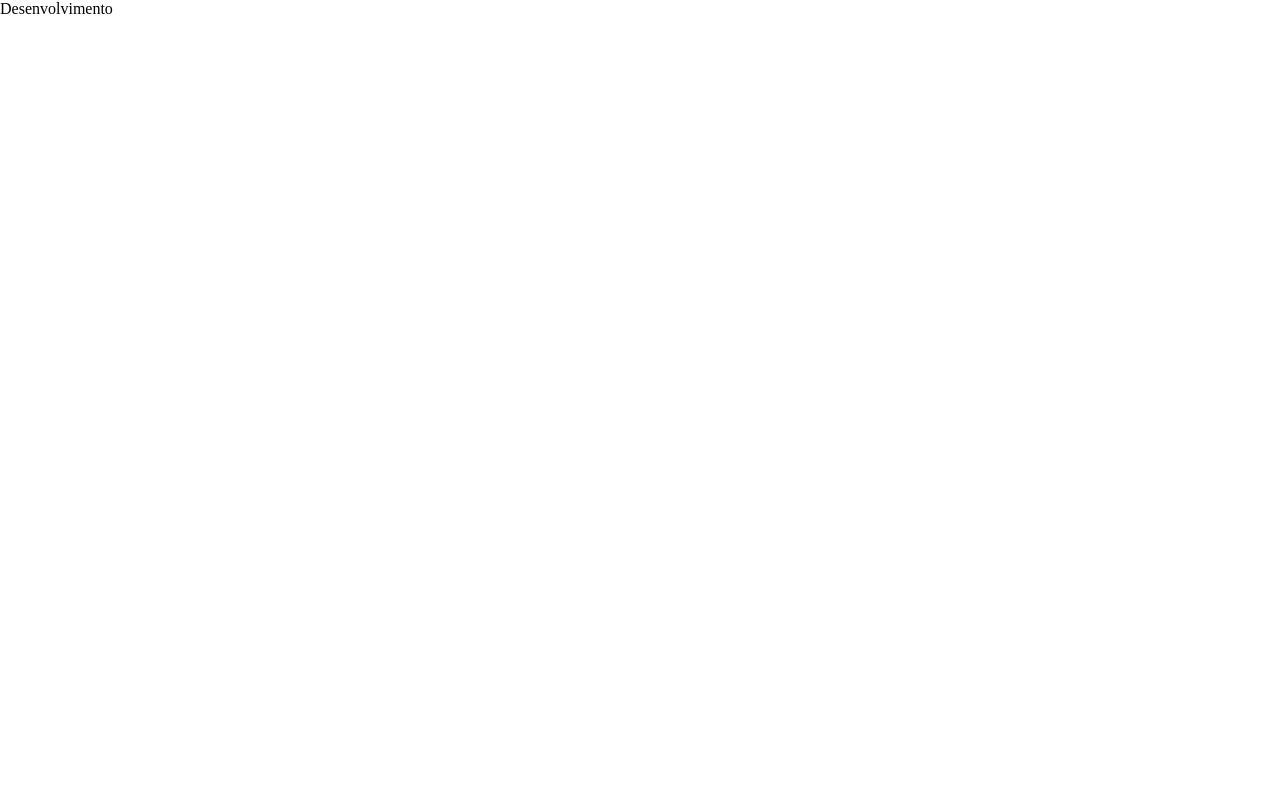
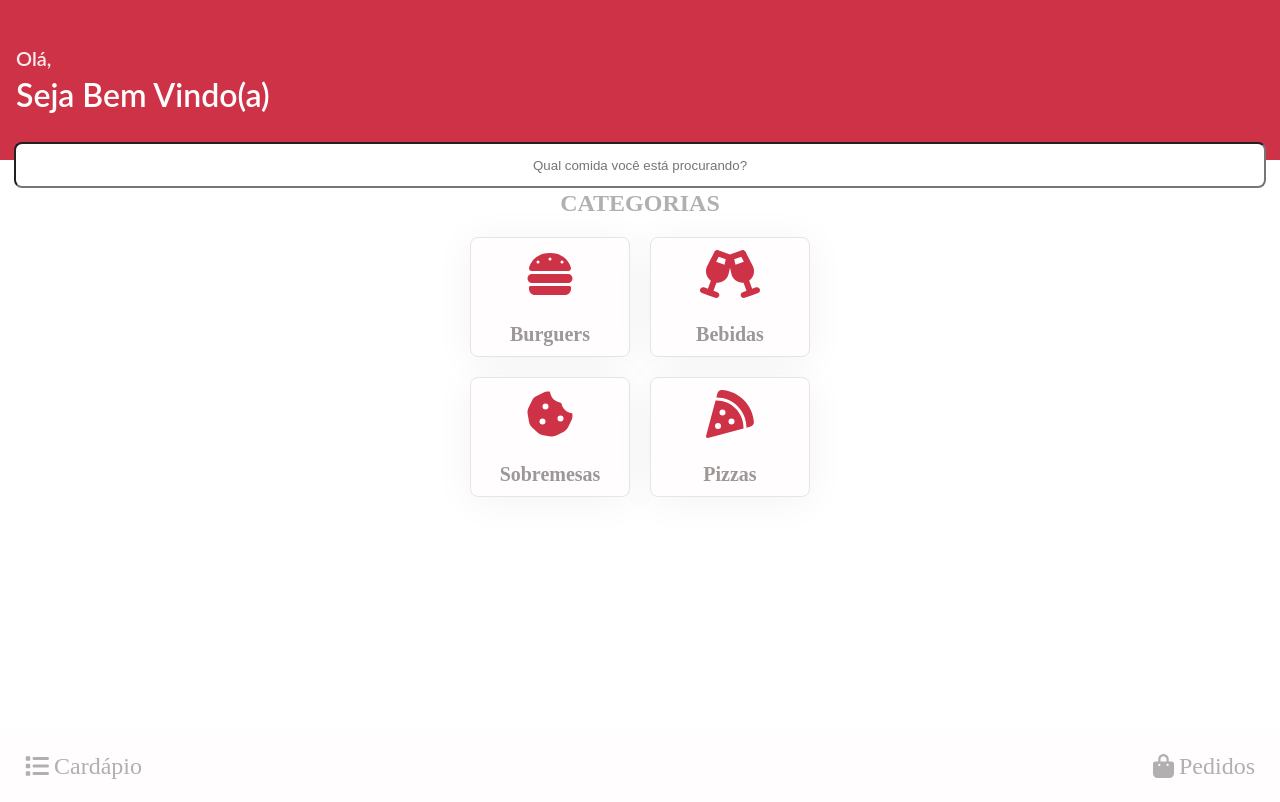
Before and after one commit to equipe-03/hyperlocal-frontend, a React (Create React App) app: page /categorys in a window 1280 px wide. Built offline with nearby package versions, Linux system fonts and the light colour scheme.

Commit message:
feat: create footer and style: edit styles

```diff
--- a/src/App.tsx
+++ b/src/App.tsx
@@ -1,8 +1,15 @@
+import { Footer } from "./COMPONENTS/footer/footer";
 import { Header } from "./COMPONENTS/header/header";
 import { Category } from "./PAGES/category/category";
 
 function App() {
-  return <div>Desenvolvimento</div>;
+  return (
+    <div style={{height: '100vh'}}>
+      < Header />
+      < Category />
+      < Footer />
+    </div>
+  );
 }
 
 export default App;
--- /dev/null
+++ b/src/COMPONENTS/footer/footer.css
@@ -0,0 +1,30 @@
+.card-footer {
+    display: flex;
+    justify-content: space-between;
+    height: 72px;
+    width: 100vw;
+    background-color: #FFFDFD;
+}
+
+.cardapio {
+    display: flex;
+    align-items: center;
+    width: 50%;
+    height: 100%;
+    gap: 5px;
+    margin-left: 25px;
+    font-size: 1.5rem;
+    color: #B1AFAF;
+}
+
+.pedido {
+    display: flex;
+    justify-content: right;
+    align-items: center;
+    width: 50%;
+    height: 100%;
+    gap: 5px;
+    margin-right: 25px;
+    font-size: 1.5rem;
+    color: #B1AFAF;
+}
--- /dev/null
+++ b/src/COMPONENTS/footer/footer.tsx
@@ -0,0 +1,12 @@
+import { FontAwesomeIcon } from '@fortawesome/react-fontawesome'
+import { faBagShopping, faList } from '@fortawesome/free-solid-svg-icons'
+import './footer.css'
+
+export function Footer() {
+  return (
+    <div className="card-footer">
+        <div className='cardapio'>< FontAwesomeIcon icon={faList}/>Cardápio</div>
+        <div className='pedido'>< FontAwesomeIcon icon={faBagShopping}/>Pedidos</div>
+    </div>
+  )
+}
--- a/src/COMPONENTS/header/header.css
+++ b/src/COMPONENTS/header/header.css
@@ -31,7 +31,7 @@
   padding: 0px 16px 0px 16px;
   flex-direction: column;
   display: flex;
-  height: 200px;
+  height: 20vh;
   background: #ce3246;
 }
 
@@ -40,6 +40,7 @@
   position: absolute;
   width: calc(100% - 80px);
   bottom: -28px;
-  height: 56px;
+  height: 10px;
   padding: 16px 24px;
+  border-radius: 8px;
 }
--- a/src/PAGES/category/category.css
+++ b/src/PAGES/category/category.css
@@ -2,6 +2,8 @@
     display: flex;
     flex-direction: column;
     align-items: center;
+    height: 70vh;
+    margin-top: 10px;
 }
 
 .category-container {
--- a/src/PAGES/category/category.tsx
+++ b/src/PAGES/category/category.tsx
@@ -1,7 +1,7 @@
 import './category.css'
 import { useState } from "react"
 import { FontAwesomeIcon } from '@fortawesome/react-fontawesome'
-import { faCoffee, faBurger, faChampagneGlasses, faCookieBite, faPizzaSlice } from '@fortawesome/free-solid-svg-icons'
+import { faBurger, faChampagneGlasses, faCookieBite, faPizzaSlice } from '@fortawesome/free-solid-svg-icons'
 import { CardCategory } from "../../COMPONENTS/card-category/card-category"
 import { CategoryPayload } from "../../TYPES/category"
 
```
